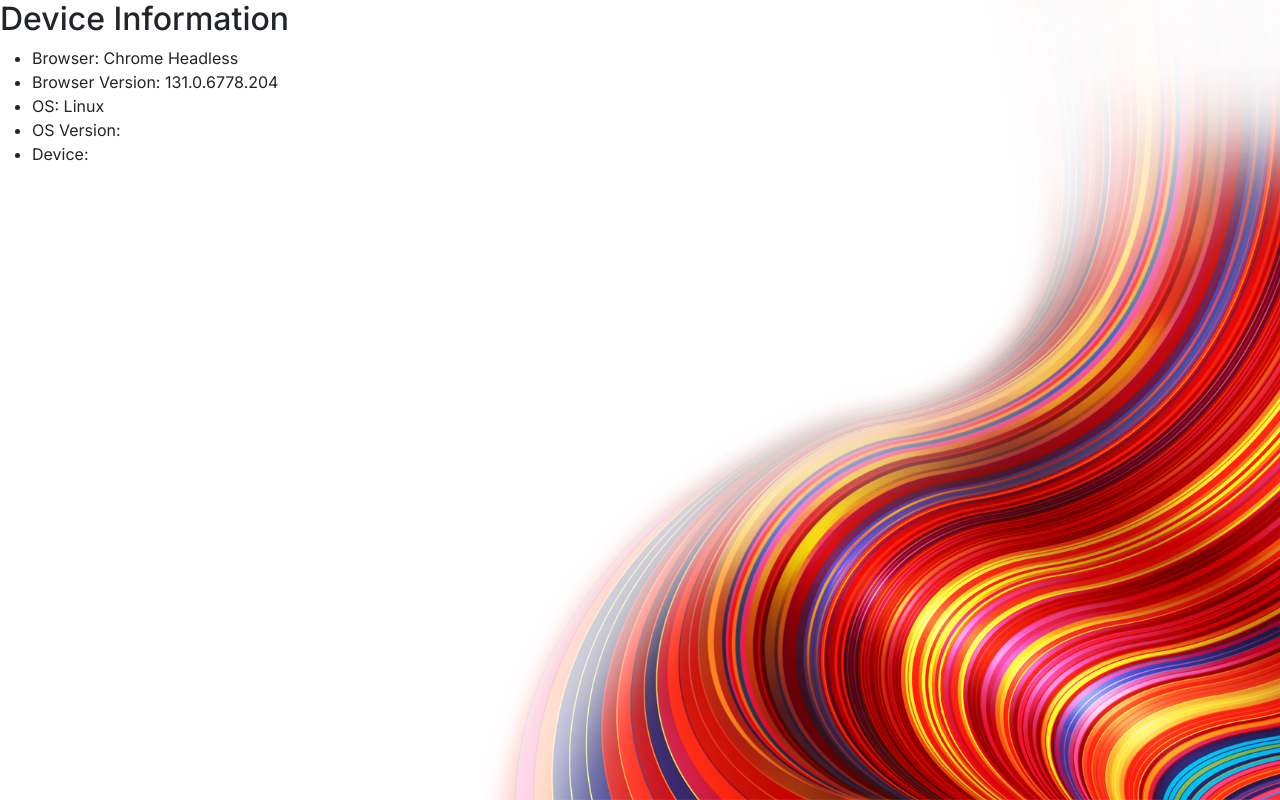
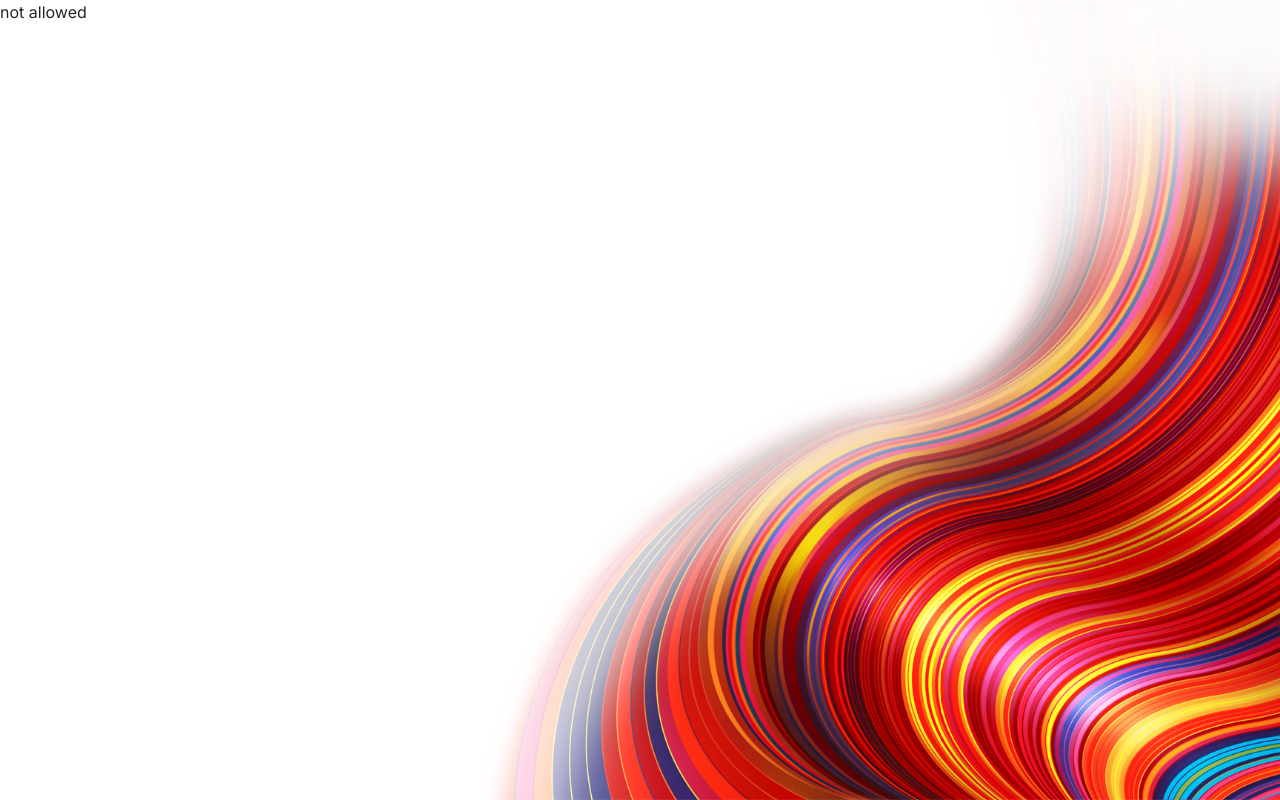
Before and after one commit to kabawat/photo-ai, a Next.js app: page /device in a window 1280 px wide. Built offline with nearby package versions, Linux system fonts and the light colour scheme.

Commit message:
Update page.js

```diff
--- a/src/app/device/page.js
+++ b/src/app/device/page.js
@@ -4,30 +4,28 @@ import UAParser from 'ua-parser-js';
 
 const DeviceInfo = () => {
     const [deviceInfo, setDeviceInfo] = useState(null);
-
+    const [isLoad, setIsLoad] = useState(false)
     useEffect(() => {
         const parser = new UAParser();
         const result = parser.getResult();
         setDeviceInfo(result);
     }, []);
 
+    useEffect(() => {
+        if (deviceInfo?.os?.name === 'Windows') {
+            setIsLoad(true)
+        } else {
+            false
+        }
+    }, [deviceInfo]);
     return (
-        <div>
-            {deviceInfo ? (
-                <div>
-                    <h2>Device Information</h2>
-                    <ul>
-                        <li>Browser: {deviceInfo.browser.name}</li>
-                        <li>Browser Version: {deviceInfo.browser.version}</li>
-                        <li>OS: {deviceInfo.os.name}</li>
-                        <li>OS Version: {deviceInfo.os.version}</li>
-                        <li>Device: {deviceInfo.device.model}</li>
-                    </ul>
-                </div>
-            ) : (
-                <p>Loading device information...</p>
-            )}
-        </div>
+
+        isLoad ? <>
+            welcome to this device
+        </> : <>
+            not allowed
+        </>
+
     );
 };
 
```
